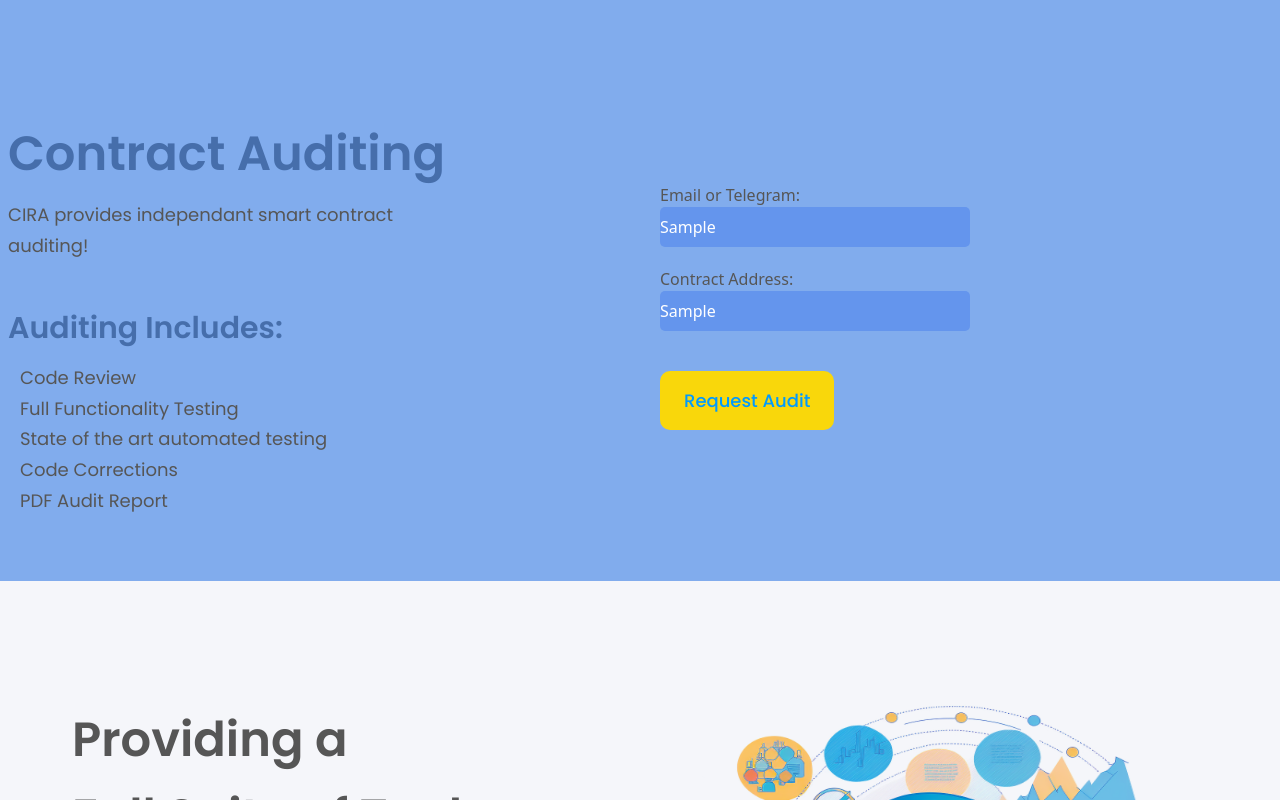
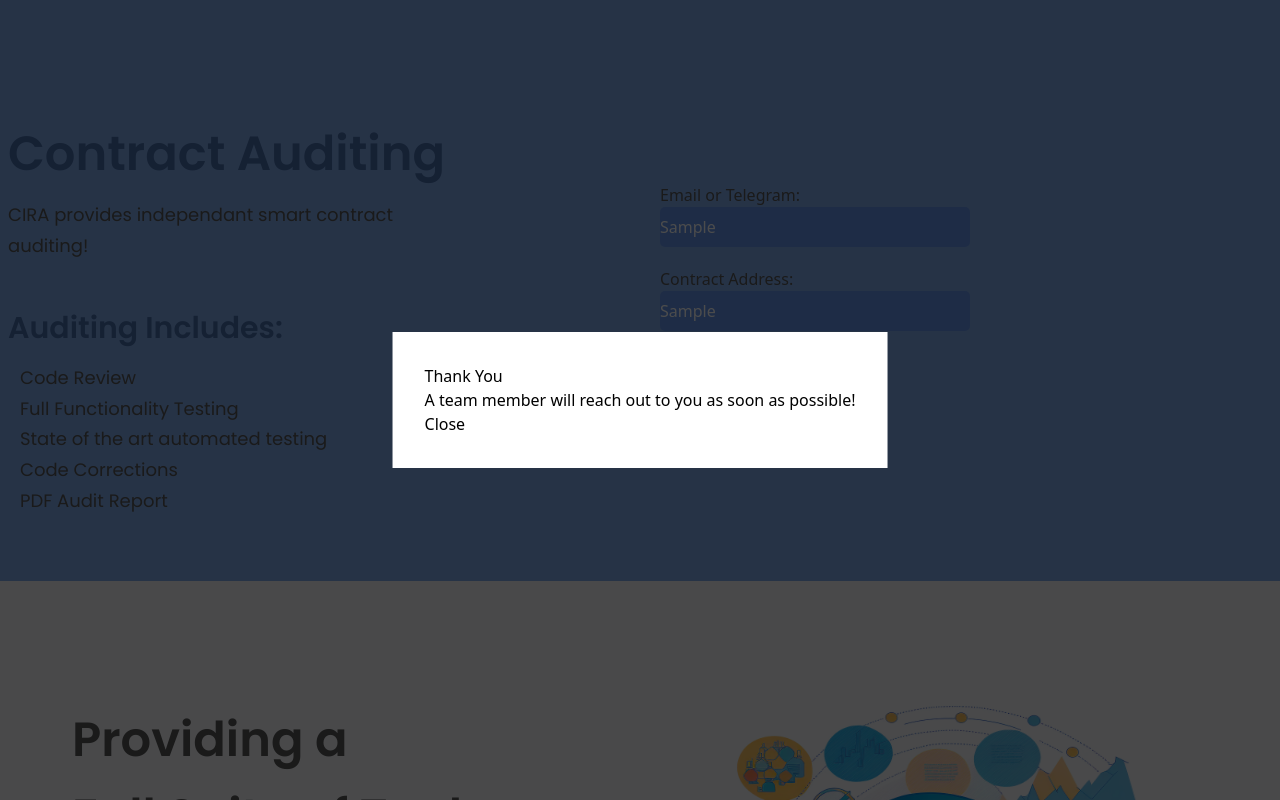
Before and after one commit to cryptoIRAfinance/cira_updated_site, a React (Vite) app: page / in a window 1280 px wide. Both pictures are taken after typing "Sample", "Sample" into the empty fields and a click on the button "Request Audit". Shown: the part 2254-3054 px from the top of the page. Built offline with nearby package versions, Linux system fonts and the light colour scheme; no server answers.

Commit message:
Firestore implementation

```diff
--- a/src/components/Audits.jsx
+++ b/src/components/Audits.jsx
@@ -3,6 +3,7 @@
 import { initializeApp } from "firebase/app";
 import { getFirestore } from "firebase/firestore";
 import { collection, addDoc } from "firebase/firestore";
+import Modal from "./Modal";
 
 
 
@@ -16,10 +17,11 @@
         appId: "1:213411178894:web:13dd23f6c3ad15a5cf5cdf",
         measurementId: "G-GR5404W05Q"
         };
+
     const app = initializeApp(firebaseConfig);
     const db = getFirestore(app);
 
-
+    const [modalIsOpen, setModalIsOpen] = useState(false);
     const [formData, setFormData] = useState({});
 
     const handleChange = (event) => {
@@ -29,10 +31,17 @@
         });console.log(formData)
     };
 
+
     const handleSubmit = (event) => {
         console.log("Form submitted")
         event.preventDefault();
-        const docRef = addDoc(collection(db, "audit_request"), formData)};
+        const docRef = addDoc(collection(db, "audit_request"), formData)
+        setModalIsOpen(true);
+      };
+
+
+
+
 
 
   return (
@@ -85,8 +94,13 @@
 
       </form>
       </div>
+      <Modal isOpen={modalIsOpen} closeModal={() => setModalIsOpen(false)}>
+    <h2>Thank You</h2>
+    <p>A team member will reach out to you as soon as possible!</p>
+    <button onClick={() => setModalIsOpen(false)}>Close</button>
+    </Modal>
       </section>
     );
-  };
+};
 
 export default Audits;
--- /dev/null
+++ b/src/components/Modal.jsx
@@ -0,0 +1,17 @@
+import React, { useState } from "react";
+import './modal.css';
+
+const Modal = ({ isOpen, closeModal, children }) => {
+    return (
+        isOpen && (
+            <div>
+                <div className="modal-overlay" onClick={closeModal} />
+                <div className="modal-content">
+                    {children}
+                </div>
+            </div>
+        )
+    );
+};
+
+export default Modal;
--- a/src/components/index.js
+++ b/src/components/index.js
@@ -9,9 +9,11 @@
 import Footer from "./Footer";
 import Testimonials from "./Testimonials";
 import Hero from "./Hero";
+import Modal from "./Modal";
 
 export {
   Navbar,
+  Modal,
   Audits,
   Services,
   Applications,
--- /dev/null
+++ b/src/components/modal.css
@@ -0,0 +1,19 @@
+.modal-overlay {
+    position: fixed;
+    top: 0;
+    left: 0;
+    width: 100%;
+    height: 100%;
+    background: rgba(0, 0, 0, 0.7);
+    z-index: 1;
+  }
+
+  .modal-content {
+    position: fixed;
+    top: 50%;
+    left: 50%;
+    transform: translate(-50%, -50%);
+    background: white;
+    padding: 2em;
+    z-index: 2;
+  }
```
Also changed, not shown: src/index.css (line endings or trailing spaces).
